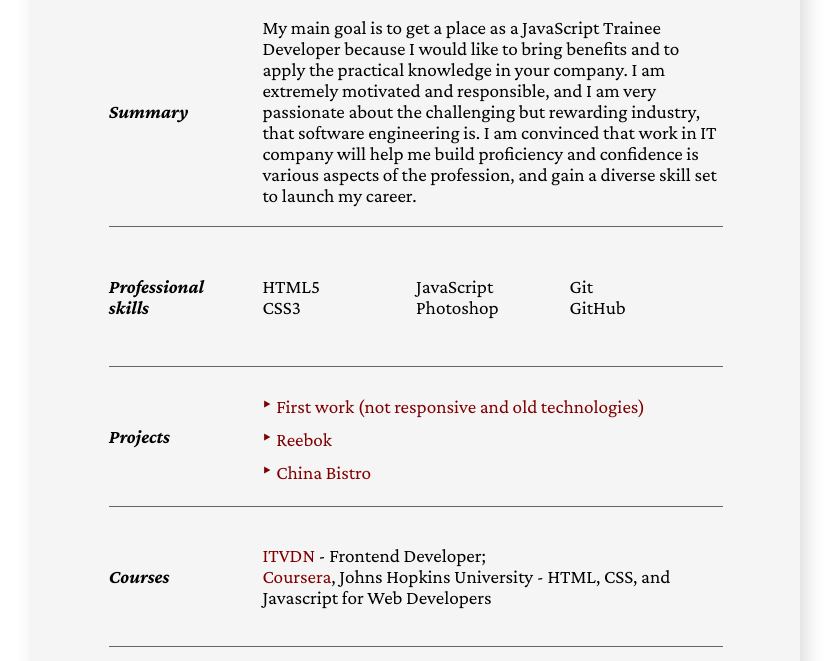
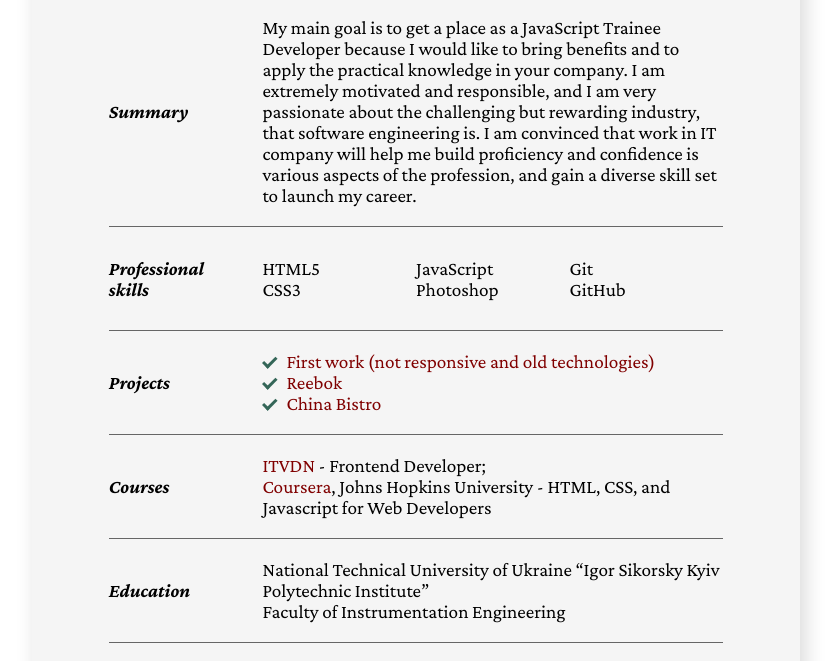
Before and after one commit to DenisKondratov/CV_GRID, a plain HTML site: page index.html in a window 1280 px wide. Shown: the part 119-780 px from the top of the page, without its empty margins (224-1064 px from the left). Drawn offline with nearby package versions, Linux system fonts and the light colour scheme.

Commit message:
changes to list-style projects

```diff
--- a/main.css
+++ b/main.css
@@ -77,14 +77,26 @@ ul {
 }
 
 a {
-    color: maroon;
+    color: #800000;
     text-decoration: none;
 }
+.projects li {
+    position: relative;
+    padding-left: 1.5rem;
+}
 .projects ul li::before {
-    content: "\2023";
-    font-size: 1.5rem;
-    color: maroon;
-    padding-right: 5px;
+    content: '';
+    display: block;
+    position: absolute;
+    left: 0;
+    top: -2px;
+    width: 5px;
+    height: 11px;
+    border-width: 0 3px 3px 0;
+    border-style: solid;
+    border-color: #346658;
+    transform-origin: bottom left;
+    transform: rotate(45deg)
 
 }
 
@@ -146,5 +158,12 @@ a {
     .contacts {
         font-size: 1rem;
     }
+    .projects ul li::before {
+        width: 2px;
+        height: 6px;
+    }
+    .projects li {
+        padding-left: 1rem;
+    }
 
 }
```
